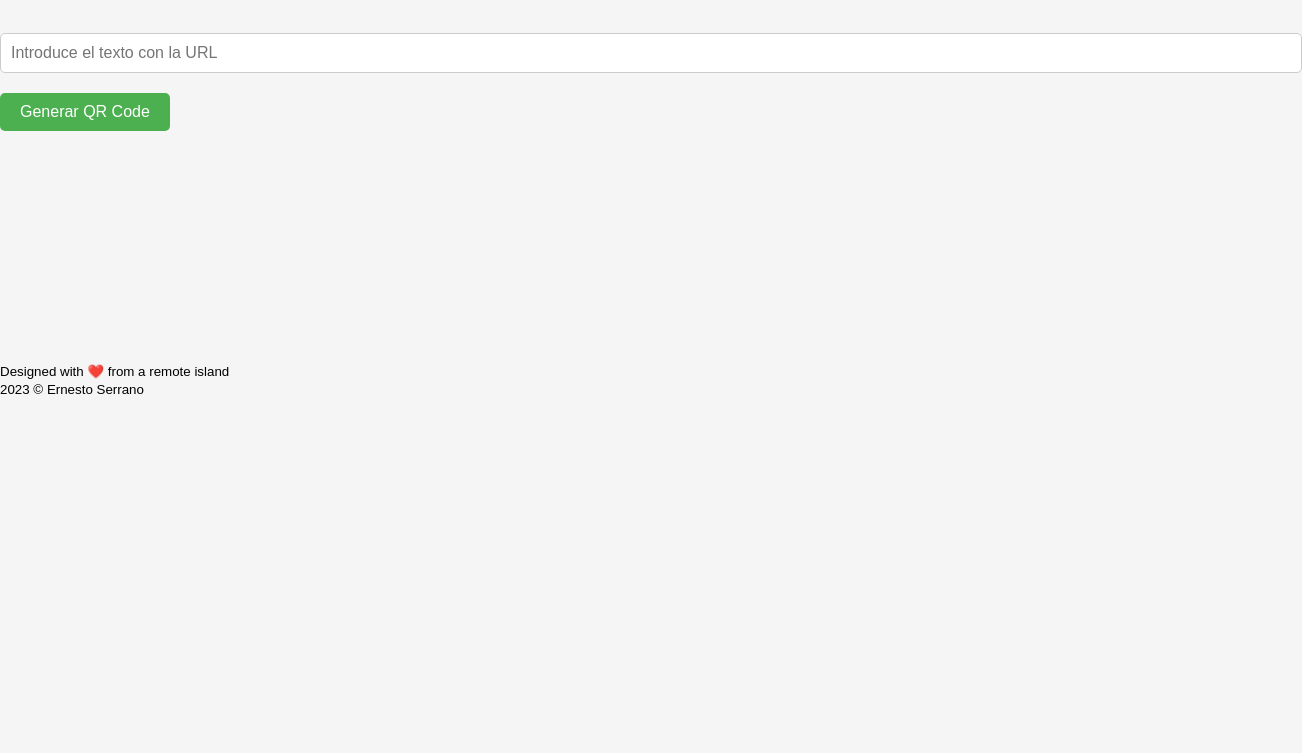
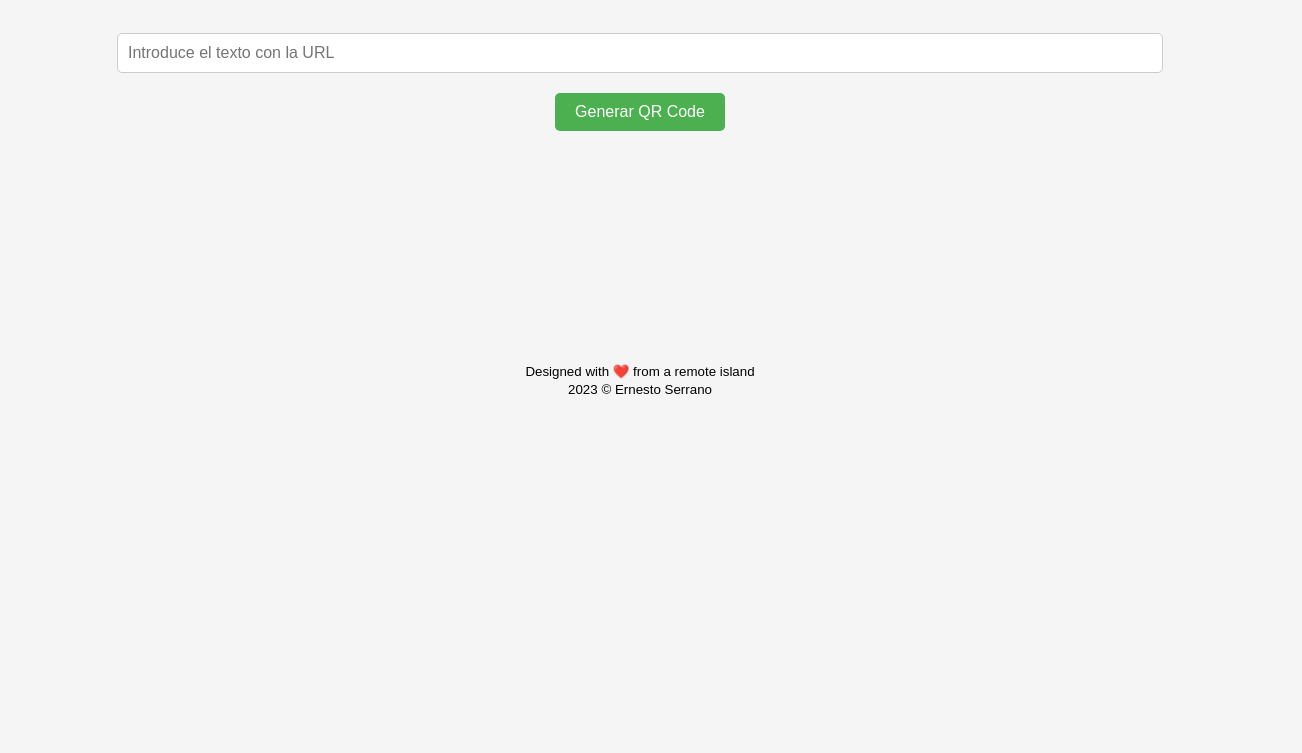
Before and after one commit to erseco/ar, a plain HTML site: page index.html in a window 1280 px wide. Shown: the part 66-819 px from the top of the page, 1302 px wide, since content can reach past the window. Drawn offline with Linux system fonts and the light colour scheme.

Commit message:
Improved code

```diff
--- a/index.html
+++ b/index.html
@@ -12,6 +12,7 @@
             margin: 0;
             padding: 0;
 /*            display: flex;*/
+            text-align: center;
             justify-content: center;
             align-items: center;
             min-height: 100vh;
@@ -101,7 +102,7 @@
 <body>
     <h1>Extraer URL y generar código QR</h1>
     <br />
-    <input type="text" id="inputText" placeholder="Introduce el texto con la URL" style="width: 100%;" />
+    <input type="text" id="inputText" placeholder="Introduce el texto con la URL" style="width: 80%;" />
     <br />
     <button onclick="generateQRCode()">Generar QR Code</button>
     <div id="qrcode"></div>
```
